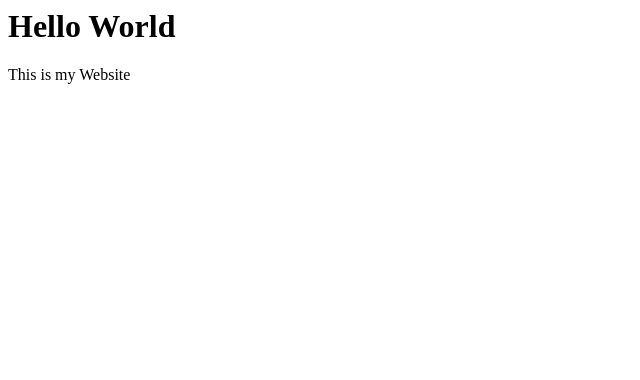
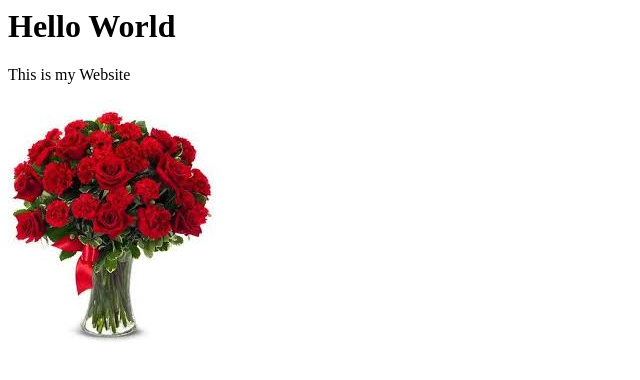
Before and after one commit to qaisertariq98/my-first-project, a plain HTML site: page index.html in a window 1280 px wide. Shown: the whole page, without its empty margins (0-640 px from the left). Drawn offline with Linux system fonts and the light colour scheme.

Commit message:
add picture

```diff
--- a/index.html
+++ b/index.html
@@ -1,10 +1,14 @@
 <html>
+
 <head>
     <title> First Published</title>
 
 </head>
+
 <body>
     <h1> Hello World</h1>
     <p> This is my Website</p>
+    <img src = "download.jpg" alt = "Flower ">
 </body>
+
 </html>
```
Also changed, not shown: download.jpg (added). Lines whose indentation alone changed are shown as unchanged.
